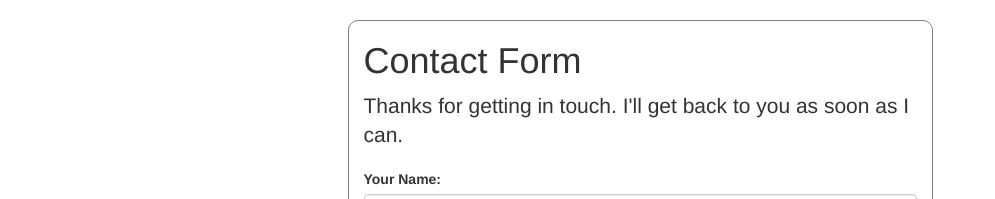
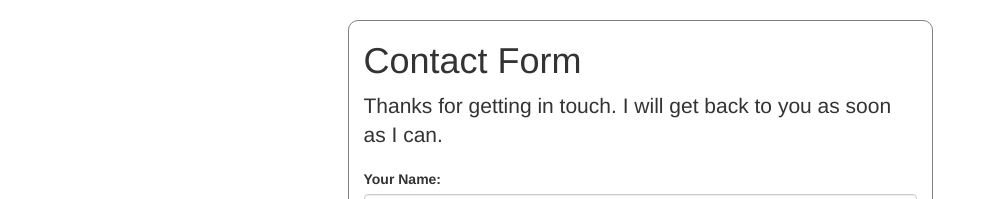
Before and after one commit to migueldcepeda/contact-form, a plain HTML site: page index.html in a window 1280 px wide. Shown: the top 199 px of the page, without its empty margins (0-995 px from the left). Drawn offline with nearby package versions, Linux system fonts and the light colour scheme.

Commit message:
Change content in header

```diff
--- a/index.html
+++ b/index.html
@@ -21,7 +21,7 @@
 		<div class="row">
 			<div class="col-md-6 col-md-offset-3 emailForm">
 				<h1>Contact Form</h1>
-				<p class="lead">Thanks for getting in touch. I'll get back to you as soon as I can.</p>
+				<p class="lead">Thanks for getting in touch. I will get back to you as soon as I can.</p>
 
 				<form method="post" action="//formspree.io/miguel.d.cepeda@gmail.com">
 
```
